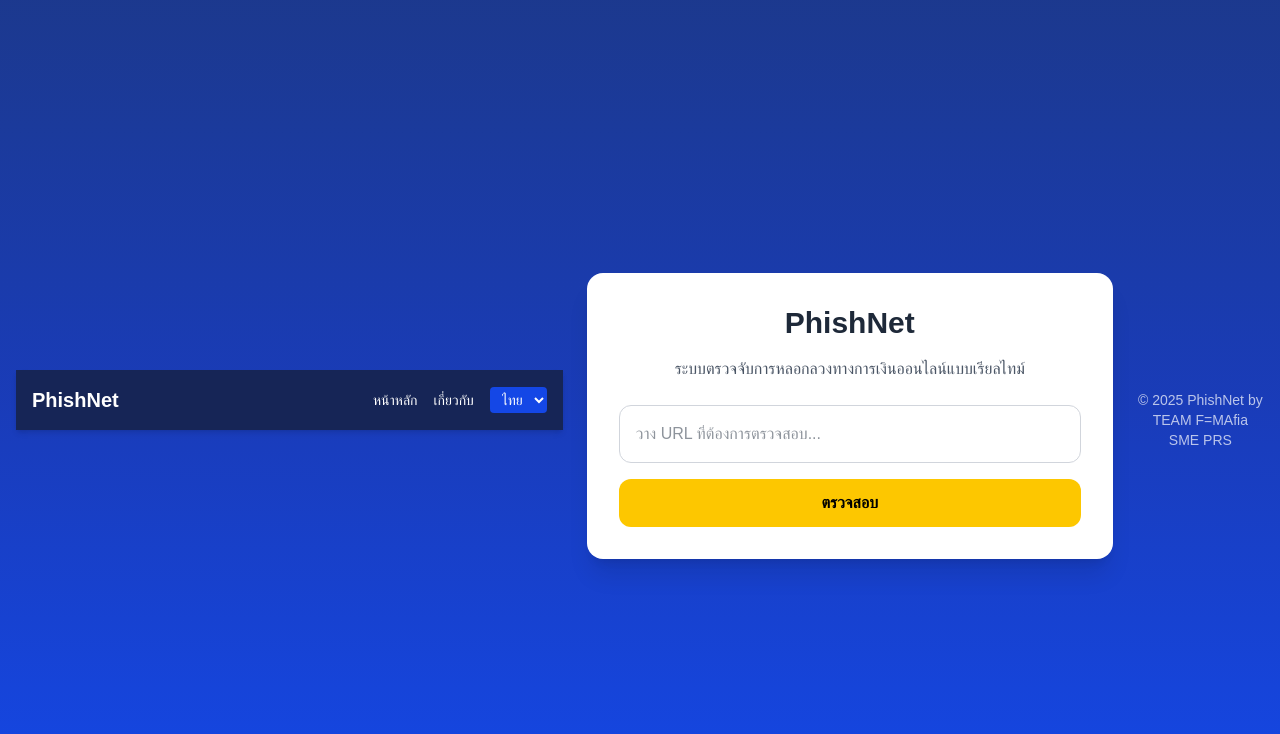
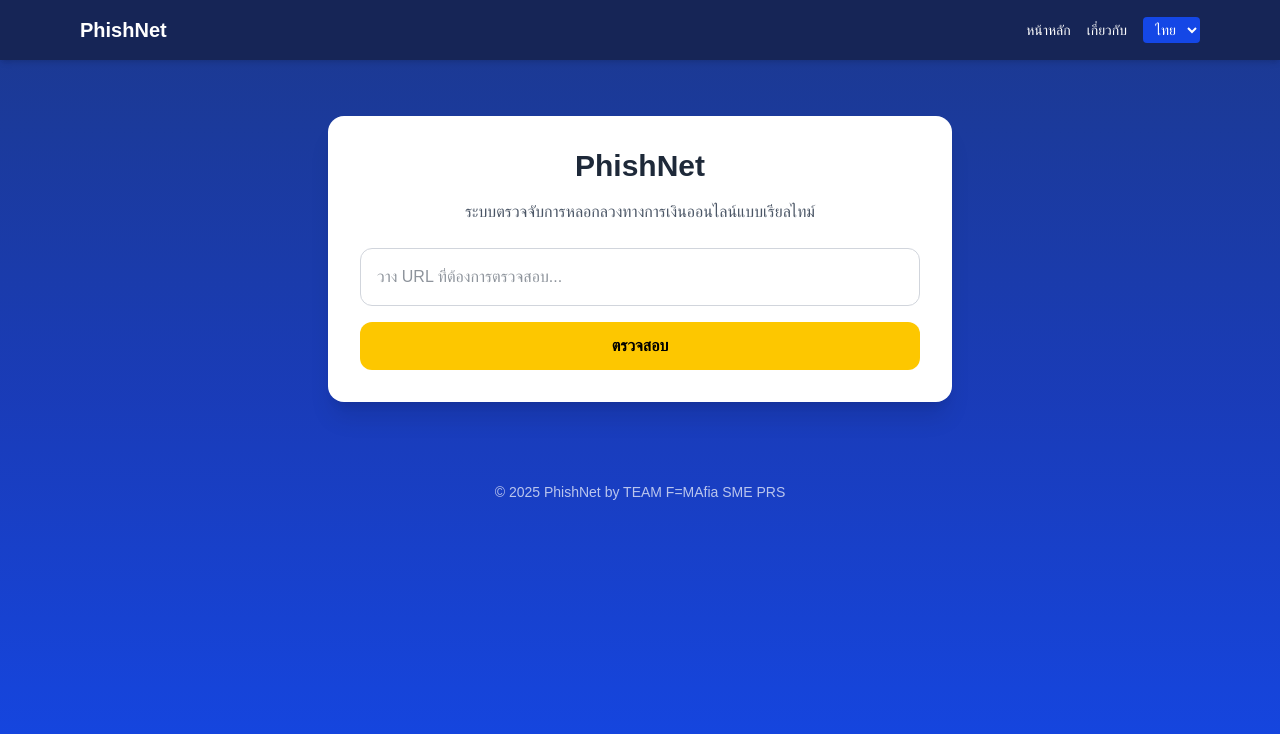
Before and after one commit to naruebet2551/phishnet, a Next.js app: page / in a window 1280 px wide. Shown: the top 734 px of the page. Built offline with nearby package versions, Linux system fonts and the light colour scheme.

Commit message:
แก้หน้า warning

```diff
--- a/src/app/page.js
+++ b/src/app/page.js
@@ -136,7 +136,7 @@ export default function Home() {
   };
 
   return (
-    <main className="min-h-screen flex items-center justify-center bg-gradient-to-b from-blue-900 via-blue-800 to-blue-700 text-white px-4">
+    <main className="min-h-screen flex flex-col items-center justify-start bg-gradient-to-b from-blue-900 via-blue-800 to-blue-700 text-white">
       <nav className="sticky top-0 z-50 w-full bg-blue-950 bg-opacity-80 py-4 shadow-md">
         <div className="max-w-6xl mx-auto px-4 flex justify-between items-center">
           <span className="text-xl font-bold">{text[lang].title}</span>
--- a/src/app/warning/page.js
+++ b/src/app/warning/page.js
@@ -31,7 +31,7 @@ export default function WarningPage() {
             กลับหน้าหลัก
           </Link>
           <a
-            href="https://www.thaicybercrime.go.th"
+            href="https://www.thaipoliceonline.com"
             target="_blank"
             rel="noopener noreferrer"
             className="bg-yellow-400 text-black font-bold py-2 px-6 rounded hover:bg-yellow-500 text-center"
```
